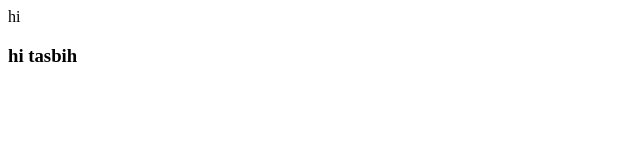
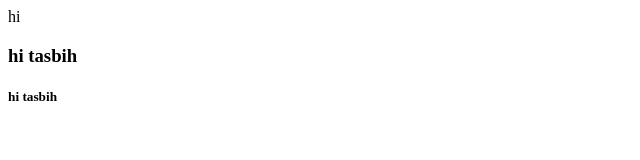
Before and after one commit to BasselSallam/team2lab1, a plain HTML site: page index.html in a window 1280 px wide. Shown: the full height of the page, 0-640 px from the left. Drawn offline with Linux system fonts and the light colour scheme.

Commit message:
modify tasbih

```diff
--- a/index.html
+++ b/index.html
@@ -26,7 +26,10 @@
 
     <div>
         <h3>hi tasbih</h3>
+        <h5>hi tasbih</h5>
 
     </div>
+
+
 </body>
 </html>
```
